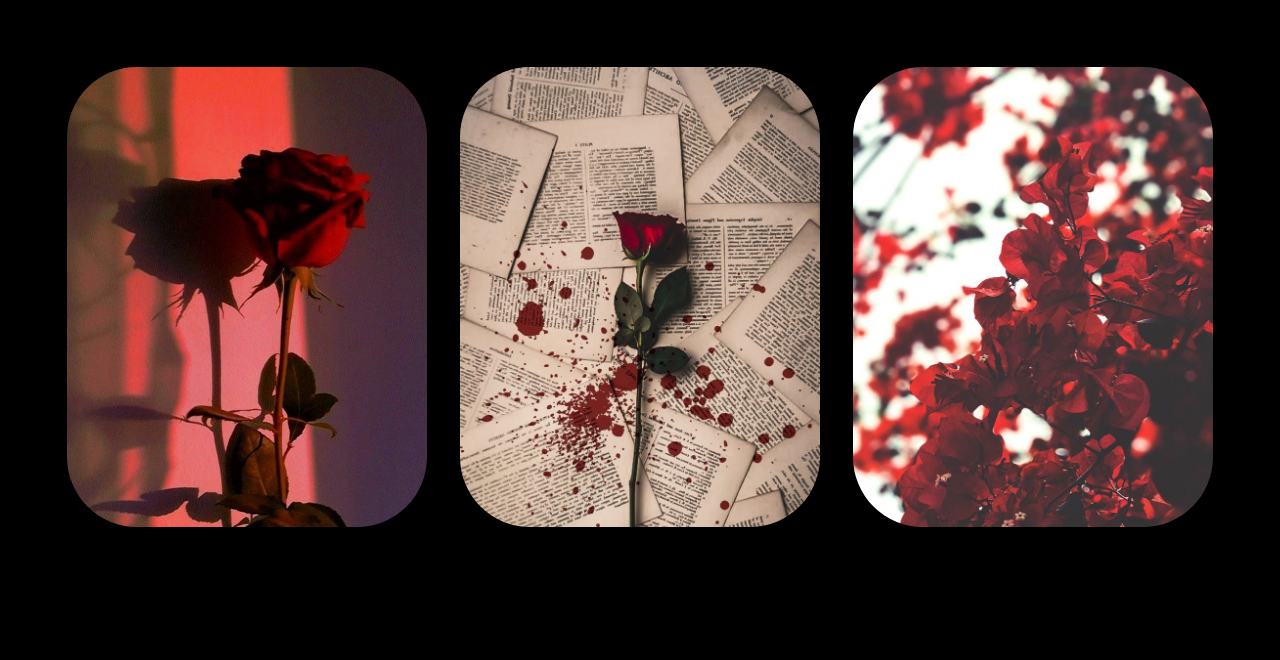
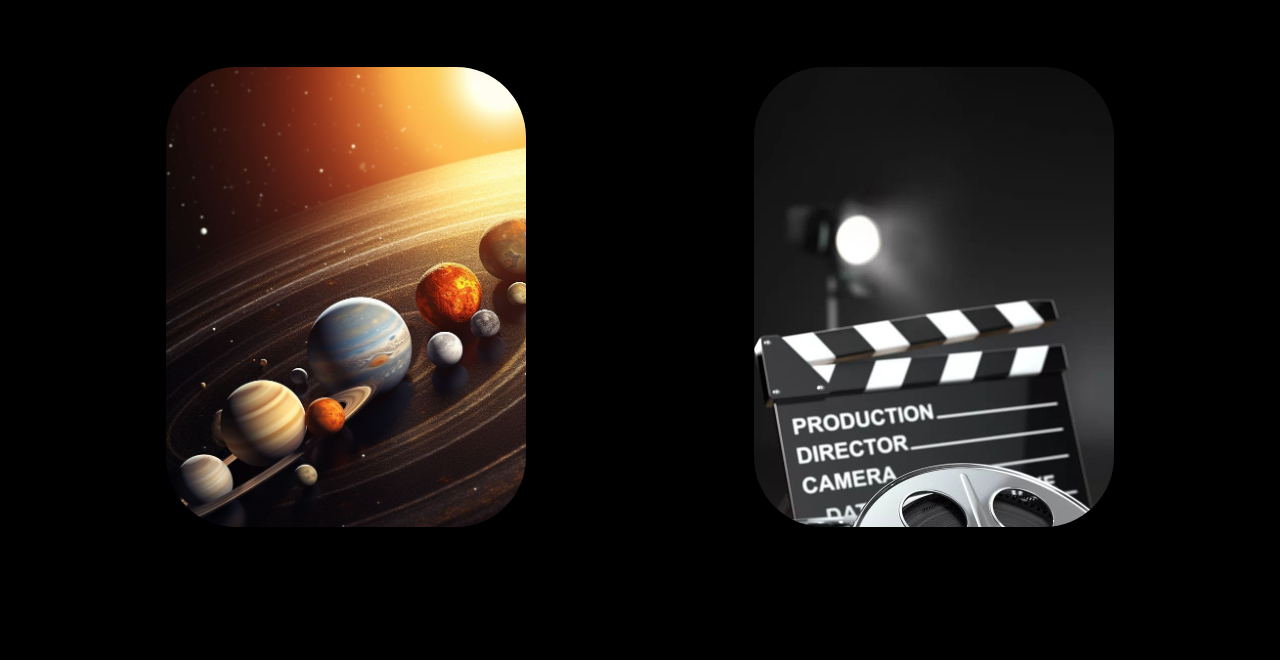
Before and after one commit to Paulalah/Portf-lio-PN, a plain HTML site: page index.html in a window 1280 px wide. Shown: the part 2704-3364 px from the top of the page. Drawn offline with nearby package versions, Linux system fonts and the light colour scheme.

Commit message:
Add files via upload

```diff
--- a/index.html
+++ b/index.html
@@ -136,15 +136,13 @@
                 <div class="interface">
                     <h2 class="titulo">MEU <span>PORTFÓLIO.</span></h2>
                     <div class="flex">
-                        <div class="img-port" style="background-image: url(imagens/img-port.jpg);">
+                        <div class="img-port" style="background-image: url(imagens/sistema\ solar.jpg);">
                             <div class="overlay">Sistema solar</div>
                         </div>
-                        <div class="img-port" style="background-image: url(imagens/img-port\ 2.jpg);">
+                        <div class="img-port" style="background-image: url(imagens/imagens\ \ y\ videos.jpg);">
                             <div class="overlay">Imagens e vídeos</div>
                         </div>
-                        <div class="img-port" style="background-image: url(imagens/img-port\ 3.jpg);">
-                            <div class="overlay">Projeto 3</div>
-                        </div>
+
                     </div><!--flax-->
                 </div><!--interface-->
             </section> <!--portfolio-->
```
Also changed, not shown: imagens/imagens  y videos.jpg (added), imagens/imagens e videos.jpg (added), imagens/sistema solar.jpg (added).
